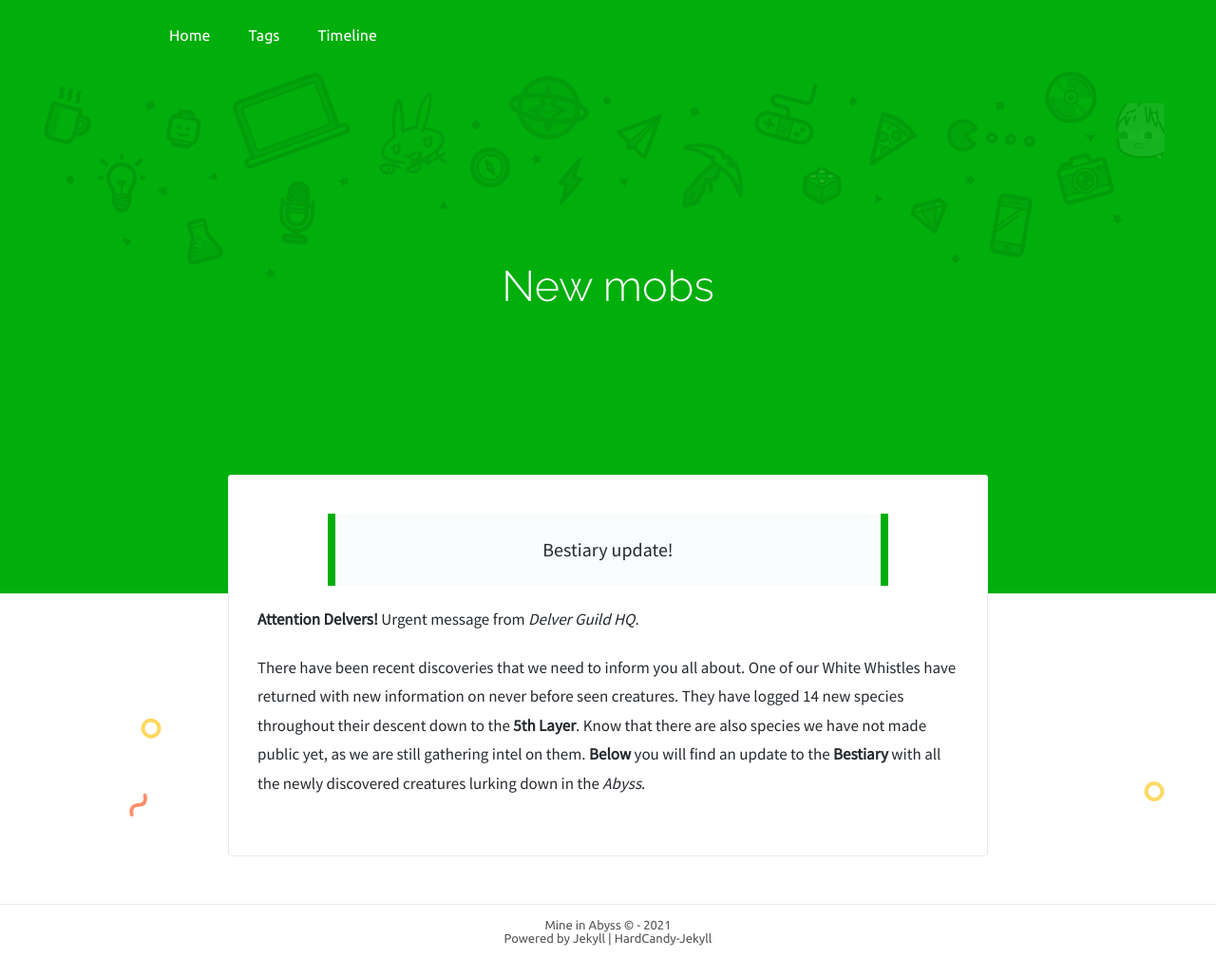
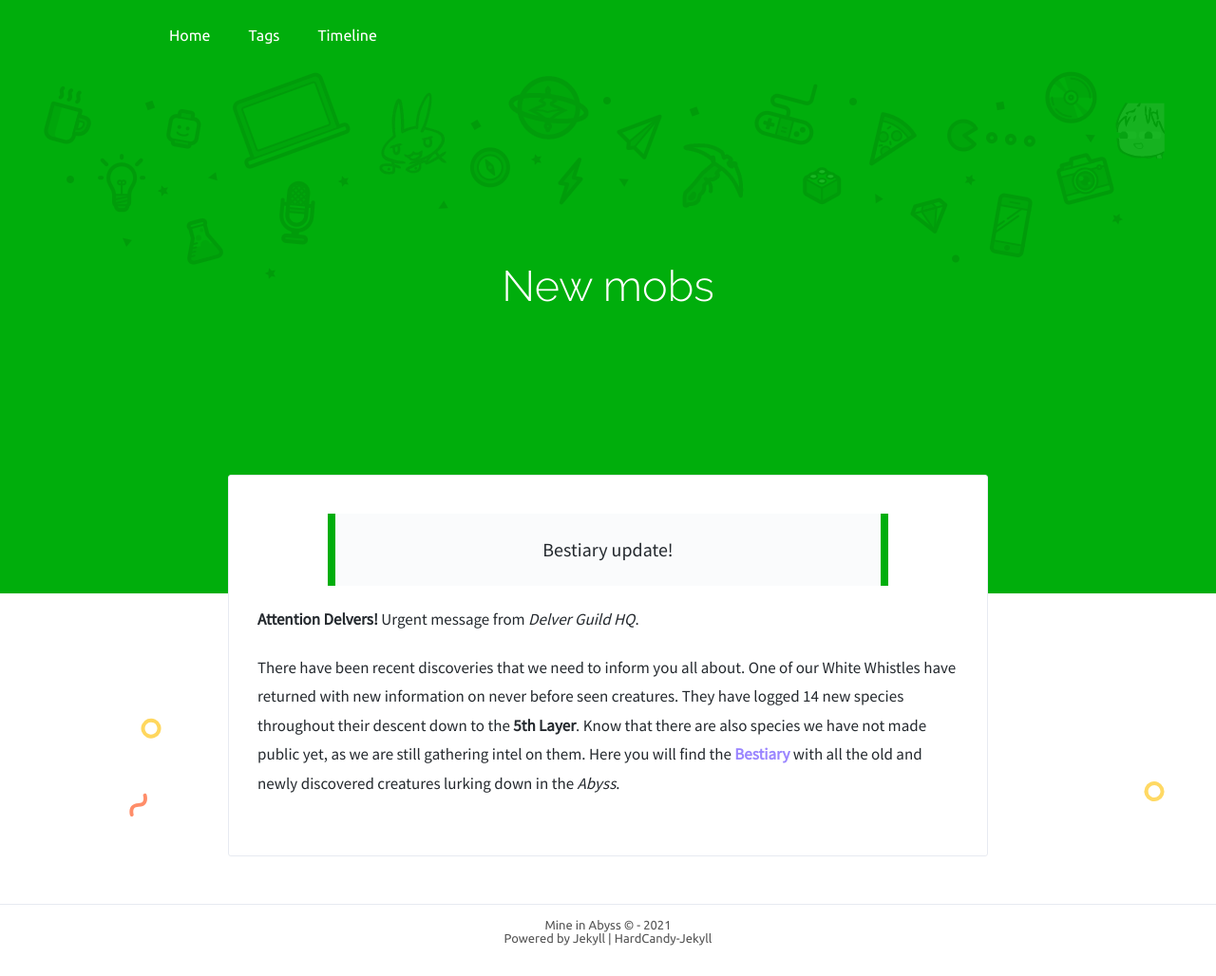
Before and after one commit to MineInAbyss/mineinabyss.github.io, a Jekyll site: the page built from _posts/2021-01-17-mob-update.md, in a window 1280 px wide. Shown: the whole page at 95% size. Built offline with Jekyll 4.4.1, drawn with Linux system fonts in a browser that asks for light colours.

Commit message:
mob&map post + bestiary&map redirect-links

```diff
--- a/_posts/2021-01-17-mob-update.md
+++ b/_posts/2021-01-17-mob-update.md
@@ -14,4 +14,4 @@ There have been recent discoveries that we need to inform you all about.
 One of our White Whistles have returned with new information on never before seen creatures.
 They have logged 14 new species throughout their descent down to the **5th Layer**.
 Know that there are also species we have not made public yet, as we are still gathering intel on them.
-**Below** you will find an update to the **Bestiary** with all the newly discovered creatures lurking down in the *Abyss*.
+Here you will find the [**Bestiary**](https://mineinabyss.com/bestiary) with all the old and newly discovered creatures lurking down in the *Abyss*.
--- /dev/null
+++ b/bestiary.html
@@ -0,0 +1,5 @@
+---
+layout: redirect
+title: Bestiary
+redirect-url: https://www.notion.so/7c8ca1d90cbf483381b21e3479519754?v=ab90de5dfe02492ea22a8befa6e3e744
+---
--- /dev/null
+++ b/map.html
@@ -0,0 +1,5 @@
+---
+layout: redirect
+title: Map
+redirect-url: https://map.mineinabyss.com/#world;orthSE;90,64,-74;2
+---
```
Also changed, not shown: _posts/2021-02-14-dynamic-map.md (+2 -2 lines).
